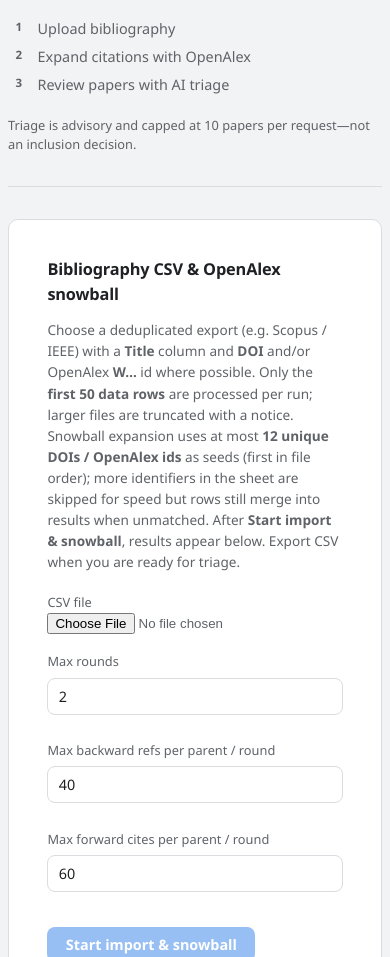
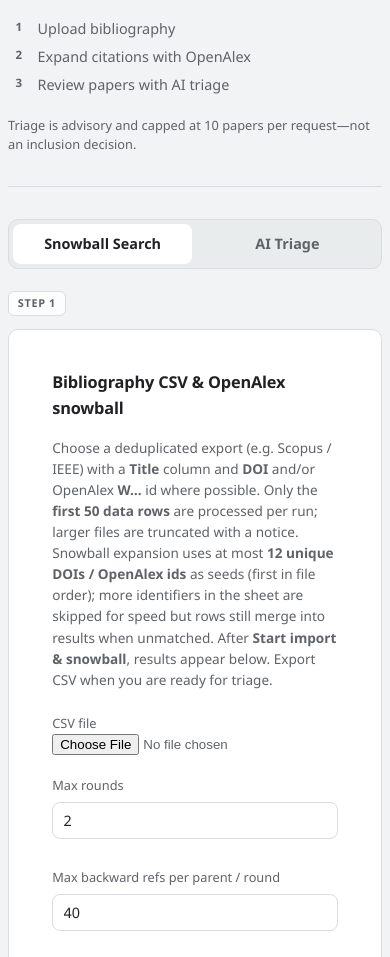
Before and after one commit to AyeshaAteeqBurney/sms-snowballing-with-triage, a website: page public/index.html in a window 390 px wide. Shown: the part 142-1099 px from the top of the page. Drawn offline with nearby package versions, Linux system fonts and the light colour scheme.

Commit message:
Implement tabbed workflow interface for snowballing and triage
- Introduced a new tabbed interface in index.html to switch between snowballing and AI triage sections, enhancing user navigation.
- Added JavaScript functions in app.js to manage tab interactions and chart resizing, improving responsiveness and user experience.
- Updated styles in style.css to support the new workflow layout, ensuring visual consistency and accessibility across tabs.

```diff
--- a/public/app.js
+++ b/public/app.js
@@ -693,9 +693,58 @@ async function parseTriageCsvViaApi(csvText, filename) {
   return data.rows || [];
 }
 
+let activeWorkflowTab = "snowball";
+
+function resizeWorkflowCharts() {
+  requestAnimationFrame(() => {
+    chartRoundsInst?.resize?.();
+    chartRelevanceInst?.resize?.();
+  });
+}
+
+function setWorkflowTab(tabId) {
+  if (tabId !== "snowball" && tabId !== "triage") return;
+  activeWorkflowTab = tabId;
+
+  document.querySelectorAll(".workflow-tabs__btn").forEach((btn) => {
+    const on = btn.dataset.tab === tabId;
+    btn.classList.toggle("workflow-tabs__btn--active", on);
+    btn.setAttribute("aria-selected", on ? "true" : "false");
+    btn.tabIndex = on ? 0 : -1;
+  });
+
+  document.querySelectorAll(".workflow-panel").forEach((panel) => {
+    const on = panel.id === `panel-${tabId}`;
+    panel.classList.toggle("workflow-panel--active", on);
+    panel.setAttribute("aria-hidden", on ? "false" : "true");
+  });
+
+  resizeWorkflowCharts();
+}
+
+function initWorkflowTabs() {
+  document.querySelectorAll(".workflow-tabs__btn").forEach((btn) => {
+    btn.addEventListener("click", () => setWorkflowTab(btn.dataset.tab));
+    btn.addEventListener("keydown", (ev) => {
+      if (ev.key !== "ArrowLeft" && ev.key !== "ArrowRight") return;
+      ev.preventDefault();
+      setWorkflowTab(activeWorkflowTab === "snowball" ? "triage" : "snowball");
+    });
+  });
+
+  const goTriage = $("btnGoToTriage");
+  if (goTriage) {
+    goTriage.addEventListener("click", () => setWorkflowTab("triage"));
+  }
+
+  setWorkflowTab("snowball");
+}
+
 function syncTriageAvailability() {
   const hasSource = triageSourceRows.length > 0;
   $("btnLoadSnowballIntoTriage").disabled = lastRows.length === 0;
+  const goTriage = $("btnGoToTriage");
+  if (goTriage) goTriage.hidden = lastRows.length === 0;
   const slice = getCurrentTriageSlice();
   $("btnTriage").disabled = !hasSource || slice.length === 0;
   const gate = $("triageGateHint");
@@ -1219,4 +1268,5 @@ $("triageCsvFile").addEventListener("change", async (ev) => {
   if (el) el.addEventListener("input", () => syncTriageAvailability());
 });
 
+initWorkflowTabs();
 syncTriageAvailability();
--- a/public/index.html
+++ b/public/index.html
@@ -27,8 +27,42 @@
     </header>
 
     <main class="page-main">
-    <div class="main-grid">
-      <section class="card pillar pillar--snowball" aria-label="Snowballing">
+      <div class="workflow" id="workflow">
+        <div class="workflow-tabs" role="tablist" aria-label="Workflow">
+          <button
+            type="button"
+            class="workflow-tabs__btn workflow-tabs__btn--active"
+            role="tab"
+            id="tab-snowball"
+            aria-selected="true"
+            aria-controls="panel-snowball"
+            data-tab="snowball"
+          >
+            Snowball Search
+          </button>
+          <button
+            type="button"
+            class="workflow-tabs__btn"
+            role="tab"
+            id="tab-triage"
+            aria-selected="false"
+            aria-controls="panel-triage"
+            data-tab="triage"
+            tabindex="-1"
+          >
+            AI Triage
+          </button>
+        </div>
+
+        <div class="workflow-panels">
+          <section
+            class="workflow-panel workflow-panel--active"
+            role="tabpanel"
+            id="panel-snowball"
+            aria-labelledby="tab-snowball"
+          >
+            <p class="workflow-step-badge" aria-hidden="true">Step 1</p>
+            <div class="card pillar pillar--snowball workflow-stack" aria-label="Snowballing">
         <div class="pillar__block grid-snowball-config">
           <h2>Bibliography CSV &amp; OpenAlex snowball</h2>
           <p class="hint">
@@ -73,8 +107,9 @@
               <canvas id="chartRounds" height="200"></canvas>
             </div>
           </div>
-          <div class="actions">
+          <div class="actions actions--row">
             <button type="button" class="secondary" id="btnCsvSnowball" disabled>Download snowball CSV</button>
+            <button type="button" class="secondary workflow-next" id="btnGoToTriage" hidden>Continue to AI triage →</button>
           </div>
           <div class="table-pager" id="tablePagerSnowball" hidden>
             <button type="button" class="secondary" id="btnTablePrevSnow">Previous</button>
@@ -98,9 +133,18 @@
             </table>
           </div>
         </div>
-      </section>
+            </div>
+          </section>
 
-      <section class="card pillar pillar--triage" aria-label="AI triage">
+          <section
+            class="workflow-panel"
+            role="tabpanel"
+            id="panel-triage"
+            aria-labelledby="tab-triage"
+            aria-hidden="true"
+          >
+            <p class="workflow-step-badge" aria-hidden="true">Step 2</p>
+            <div class="card pillar pillar--triage workflow-stack" aria-label="AI triage">
         <div class="pillar__block grid-triage-config">
           <h2>Advisory AI triage</h2>
           <div class="callout callout-danger triage-limit-callout" role="note">
@@ -181,8 +225,10 @@
             </table>
           </div>
         </div>
-      </section>
-    </div>
+            </div>
+          </section>
+        </div>
+      </div>
     </main>
 
     <footer>
--- a/public/style.css
+++ b/public/style.css
@@ -161,26 +161,160 @@ body {
 
 .page-main {
   width: 100%;
+  max-width: min(52rem, 100%);
+  margin: 0 auto;
   min-width: 0;
   flex: 1;
 }
 
-.main-grid {
-  display: grid;
-  grid-template-columns: minmax(0, 1fr) minmax(0, 1fr);
-  column-gap: 1rem;
-  row-gap: 1rem;
-  align-items: stretch;
+/* Tabbed workflow (vanilla JS — panels stay mounted for state). */
+.workflow {
   width: 100%;
   min-width: 0;
 }
 
-.main-grid > .card {
-  margin-bottom: 0;
-  min-width: 0;
+.workflow-tabs {
+  display: flex;
+  gap: 0.35rem;
+  margin: 0 0 1.25rem;
+  padding: 0.25rem;
+  border-radius: 10px;
+  background: color-mix(in srgb, var(--border) 35%, transparent);
+  border: 1px solid var(--border);
 }
 
-/* Two pillars (snowball | triage); config + results inside one bordered card each. */
+.workflow-tabs__btn {
+  flex: 1;
+  margin: 0;
+  margin-top: 0;
+  padding: 0.65rem 1rem;
+  font-family: var(--font);
+  font-size: 0.9rem;
+  font-weight: 600;
+  color: var(--muted);
+  background: transparent;
+  border: none;
+  border-radius: 8px;
+  cursor: pointer;
+  transition:
+    color 0.18s ease,
+    background 0.18s ease,
+    box-shadow 0.18s ease;
+}
+
+.workflow-tabs__btn:hover:not(.workflow-tabs__btn--active) {
+  color: var(--text);
+  background: color-mix(in srgb, var(--surface-elevated) 55%, transparent);
+}
+
+.workflow-tabs__btn--active {
+  color: var(--text);
+  background: var(--surface-elevated);
+  box-shadow: 0 1px 3px color-mix(in srgb, var(--bg) 40%, transparent);
+}
+
+.workflow-tabs__btn:focus-visible {
+  outline: 2px solid var(--accent);
+  outline-offset: 2px;
+}
+
+.workflow-panels {
+  position: relative;
+  width: 100%;
+  min-height: 12rem;
+}
+
+.workflow-panel {
+  position: absolute;
+  top: 0;
+  left: 0;
+  right: 0;
+  width: 100%;
+  z-index: 0;
+  opacity: 0;
+  visibility: hidden;
+  pointer-events: none;
+  transform: translateY(10px);
+  transition:
+    opacity 0.24s ease,
+    transform 0.24s ease,
+    visibility 0.24s;
+}
+
+.workflow-panel--active {
+  position: relative;
+  top: auto;
+  left: auto;
+  right: auto;
+  z-index: 1;
+  opacity: 1;
+  visibility: visible;
+  pointer-events: auto;
+  transform: translateY(0);
+}
+
+.workflow-step-badge {
+  display: inline-block;
+  margin: 0 0 0.85rem;
+  padding: 0.2rem 0.55rem;
+  font-size: 0.68rem;
+  font-weight: 600;
+  letter-spacing: 0.06em;
+  text-transform: uppercase;
+  color: var(--muted);
+  border: 1px solid var(--border);
+  border-radius: 6px;
+  background: color-mix(in srgb, var(--surface-elevated) 80%, var(--bg));
+}
+
+.workflow-stack {
+  margin-bottom: 0;
+}
+
+.workflow-stack.pillar > .pillar__block:first-child:not(:only-child) {
+  padding: 1.35rem 1.5rem 1.15rem;
+}
+
+.workflow-stack.pillar > .pillar__block:last-child:not(:only-child) {
+  padding: 1.5rem 1.5rem 1.35rem;
+  margin-top: 0.25rem;
+}
+
+.workflow-stack .hint {
+  margin-bottom: 0.85rem;
+}
+
+.workflow-stack label {
+  margin-bottom: 0.85rem;
+}
+
+.workflow-stack h2 {
+  margin-bottom: 1rem;
+}
+
+.actions--row {
+  display: flex;
+  flex-wrap: wrap;
+  gap: 0.55rem;
+  align-items: center;
+}
+
+.workflow-next {
+  margin-top: 0;
+}
+
+@media (prefers-reduced-motion: reduce) {
+  .workflow-panel {
+    transition: opacity 0.12s ease, visibility 0.12s;
+    transform: none;
+  }
+
+  .workflow-panel--active {
+    transform: none;
+  }
+}
+
+/* Pillar: config + results in one card per tab. */
 .pillar {
   display: flex;
   flex-direction: column;
@@ -205,9 +339,9 @@ body {
   padding: 1.15rem 1.2rem;
 }
 
-@media (max-width: 960px) {
-  .main-grid {
-    grid-template-columns: 1fr;
+@media (min-width: 900px) {
+  .page-main {
+    max-width: min(56rem, 100%);
   }
 }
 
```
